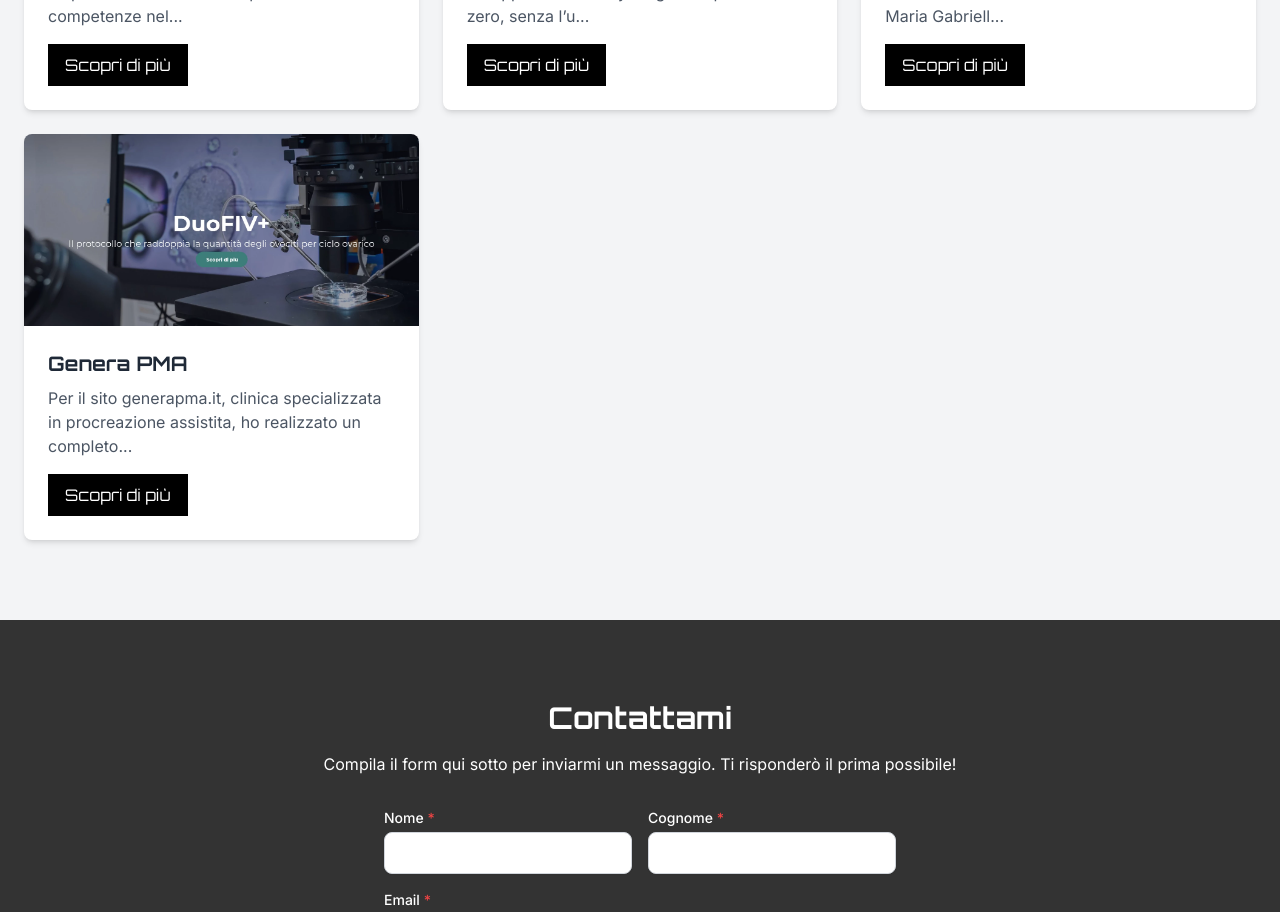
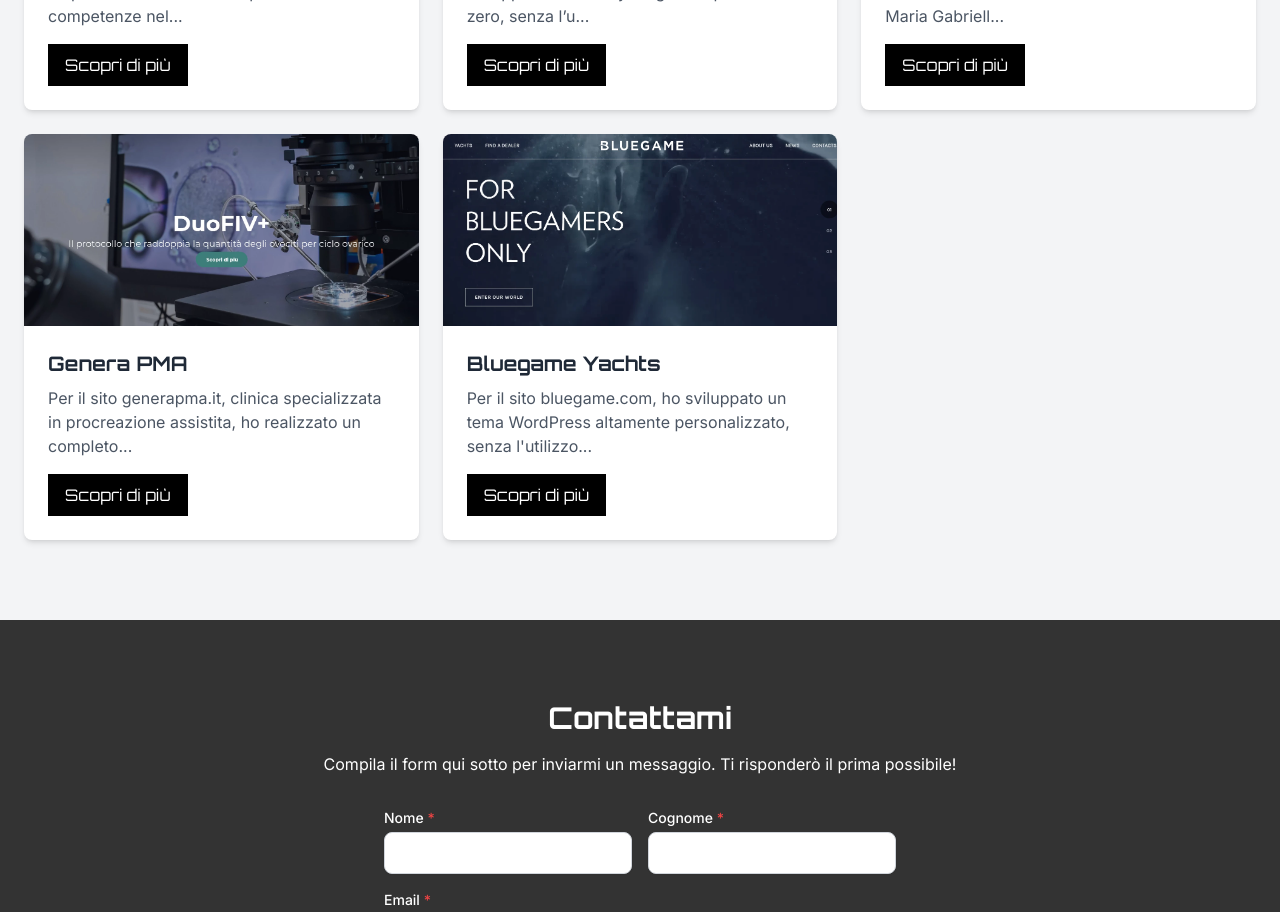
Before and after one commit to brian-belaj/my-portfolio, a React (Vite) app: page / in a window 1280 px wide. Shown: the part 1900-2812 px from the top of the page. Built offline with nearby package versions, Linux system fonts and the light colour scheme.

Commit message:
Bluegame

```diff
--- a/src/data/data.js
+++ b/src/data/data.js
@@ -7,6 +7,7 @@ import sanlorenzoImage from '../assets/img/sanlorenzocharterfleet-com.webp';
 import centroDemetraImage from '../assets/img/centrodemetra.webp';
 import CrottiImage from '../assets/img/Homepage-Maria-Gabriella-Crotti.webp';
 import generapmaImage from '../assets/img/genera.webp';
+import bluegameImage from '../assets/img/Bluegame.webp';
 
 // Hook per ottenere i progetti tradotti
 export const useProjects = () => {
@@ -45,6 +46,14 @@ export const useProjects = () => {
       link: 'https://generapma.it',
       detail: t("projects.detail"),
     },
+    {
+      id: 5,
+      title: t("projects.bluegame.title"),
+      image: bluegameImage,
+      description: t("projects.bluegame.description"),
+      link: 'https://www.bluegame.it',
+      detail: t("projects.detail"),
+    }
   ], [t]);
 };
 
--- a/src/locales/it.json
+++ b/src/locales/it.json
@@ -35,6 +35,11 @@
       "title": "Genera PMA",
       "description": "Per il sito generapma.it, clinica specializzata in procreazione assistita, ho realizzato un completo restyling, trasformando un sito inizialmente basato su un tema con WP Bakery e un elevato numero di plugin in una soluzione interamente custom. L'obiettivo principale è stato migliorare sia le performance che la manutenibilità del sito, riducendo drasticamente il numero di plugin e sviluppando una struttura più leggera, scalabile ed efficiente.\nUna delle sfide più significative è stata l’ottimizzazione delle prestazioni: grazie a un codice più pulito e a interventi mirati su script e risorse, i valori dei Core Web Vitals sono passati da 4 a 60, garantendo un sito più veloce, fluido e user-friendly.\nIl nuovo sito non solo offre un'esperienza di navigazione più intuitiva e accessibile, ma è anche più stabile e performante, assicurando una gestione più efficiente dei contenuti e un impatto positivo sulla SEO e sull’esperienza utente.",
       "detail": "Scopri di più"
+    },
+    "bluegame": {
+      "title": "Bluegame Yachts",
+      "description": "Per il sito bluegame.com, ho sviluppato un tema WordPress altamente personalizzato, senza l'utilizzo di temi predefiniti o page builder, per garantire massima flessibilità e prestazioni ottimizzate. Ho utilizzato Bootstrap per creare un layout responsive e moderno, assicurandomi che il sito fosse perfettamente visualizzabile su qualsiasi dispositivo.\nHo implementato funzionalità avanzate utilizzando PHP per gestire dinamicamente i dati, come la visualizzazione delle flotte di yacht e i dettagli dei contatti. Inoltre, ho ottimizzato il codice e le risorse per garantire tempi di caricamento rapidi.\nIl risultato è un sito web completamente personalizzato, che rispecchia l'eleganza e l'esclusività del brand Bluegame Yachts, con miglioramenti significativi nelle prestazioni e nell'usabilità.",
+      "detail": "Scopri di più"
     }
   },
   "buttons": {
```
Also changed, not shown: src/assets/img/Bluegame.webp (added).
